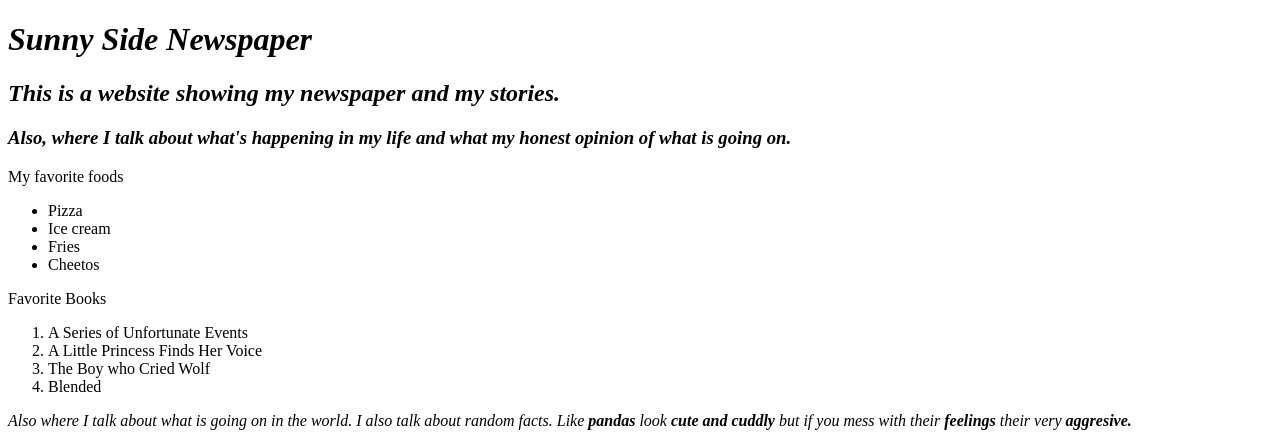
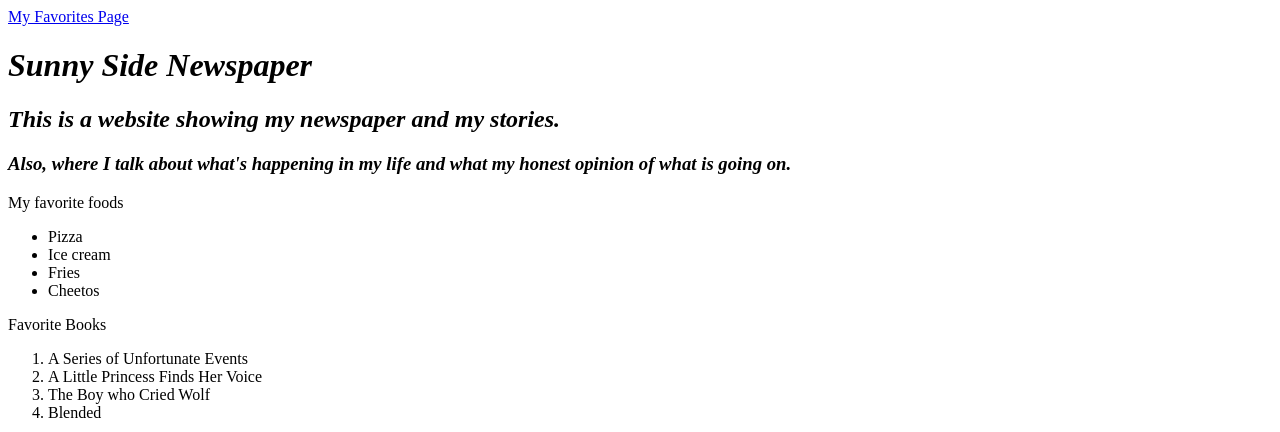
Before and after one commit to alana-aparna-cc/first-website, a plain HTML site: page index.html in a window 1280 px wide. Shown: the top 432 px of the page. Drawn offline with Linux system fonts and the light colour scheme.

Commit message:
ggggggggggggegshbftshzsgfhrsthjrzjyrjtyxjshtjxhj gjm ccjm

```diff
--- a/index.html
+++ b/index.html
@@ -4,6 +4,9 @@
     <title> Sunny Side Newspaper</title>
   </head>
   <body>
+  <nav>
+  <a href=”favorites.html”>My Favorites Page</a>
+  </nav>
 <h1> <i> Sunny Side Newspaper</i> </h1>
 <h2> <i>This is a website showing my newspaper and my stories.</i> </h2>
 <h3> <i> Also, where I talk about what's happening in my life and what my honest opinion of what is going on.</i> </h3>
```
